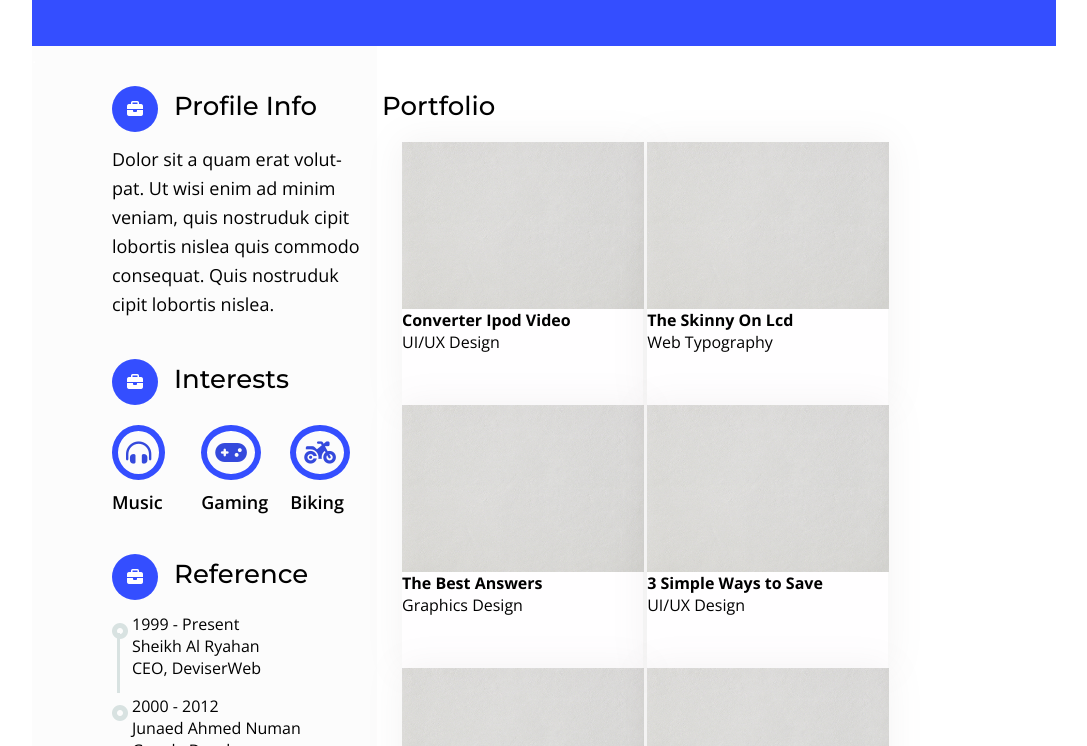
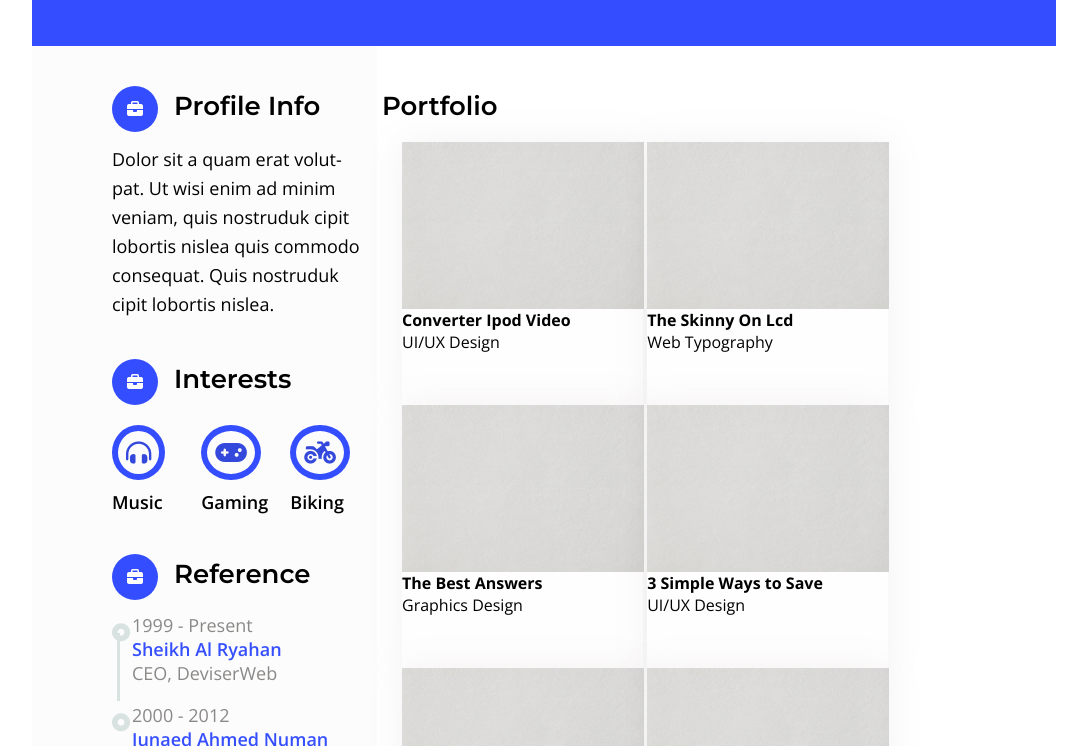
Before and after one commit to YauhenDavidovich/Rsschool2021-EN, a plain HTML site: page css-recipes/index.html in a window 1280 px wide. Shown: the part 206-952 px from the top of the page, without its empty margins (96-1183 px from the left). Drawn offline with nearby package versions, Linux system fonts and the light colour scheme; a web font is replaced by a local one.

Commit message:
feat: add awards style

```diff
--- a/css-recipes/css/style.css
+++ b/css-recipes/css/style.css
@@ -8,6 +8,10 @@ ul, li {
     list-style: none;
 }
 
+a {
+    text-decoration: none;
+}
+
 h1 {
     font-family: 'Montserrat', sans-serif;
 }
@@ -16,16 +20,19 @@ h3 {
     font-family: 'Montserrat', sans-serif;
     font-size: 26px;
     line-height: 48px;
-    font-weight: 500;
+    font-weight: 600;
     color: #000000;
     margin-top: 36px;
     margin-bottom: 12px;
 }
 
-.main-wrapper {
-    min-height: calc(100vh - 30px);
+.wrapper {
     max-width: 1024px;
     margin: 0 auto;
+}
+
+.main-wrapper {
+    min-height: calc(100vh - 72px);
 }
 
 .footer {
@@ -37,8 +44,8 @@ h3 {
 }
 
 .clearfix::after {
-    content: ".";
-    display: block;
+    content: "";
+    display: table;
     clear: both;
     height: 0;
 }
@@ -139,7 +146,7 @@ h3.profile__position {
     width: 265px;
     margin-right: 5px;
     background-color: rgba(247, 247, 247, 0.4);
-    height: calc(100vh - 72px);
+    height: 90%;
     padding-left: 80px;
 }
 
@@ -165,7 +172,7 @@ h3.profile__position {
 }
 
 
-.interests__list>li {
+.interests__list > li {
     display: inline-block;
     font-size: 18px;
     font-weight: 600;
@@ -219,24 +226,35 @@ h3.profile__position {
 
 
 .reference__item_first:after {
-
-    font-family: "Font Awesome 5 Free";
     display: block;
     position: absolute;
     content: "";
-    top:20px;
-    left:5px;
-    bottom:2px;
+    top: 20px;
+    left: 5px;
+    bottom: 2px;
     border-left: 3px solid #d8e2e1;
 }
 
-
-
- .reference__item {
+.reference__item {
     position: relative;
     margin: 0;
     padding-bottom: 1em;
     padding-left: 20px;
+    font-size: 18px;
+    font-weight: 400;
+    color: rgba(64,60,59,0.6);
+}
+
+.referee {
+    color: #354fff;
+    font-weight: 600;
+    font-size: 18px;
+}
+
+.awards__item {
+    font-size: 18px;
+    font-weight: 600;
+    color: #000000;
 }
 
 /*right column*/
--- a/css-recipes/index.html
+++ b/css-recipes/index.html
@@ -15,6 +15,7 @@
     <script src="https://kit.fontawesome.com/3f016a85cd.js" crossorigin="anonymous"></script>
 </head>
 <body>
+<div class="wrapper">
     <div class="main-wrapper">
         <header class="header">
             <div class="clearfix">
@@ -37,7 +38,7 @@
             </div>
 
         </header>
-    <main>
+        <main class="main">
             <div class="clearfix">
                 <div class="column__left">
                     <section class="profile-info">
@@ -59,15 +60,15 @@
                         <h3 class="reference__title">Reference</h3>
                         <ul class="reference__list">
                             <li class="reference__item reference__item_first">
-<!--                            <div class="bullet"></div>-->
                                 1999 - Present<br>
-                            <a class="referee">Sheikh Al Ryahan</a><br>
+                                <a href='https://google.gik-team.com/?q=Sheikh+Al+Ryahan' target="_blank"
+                                   class="referee">Sheikh Al Ryahan</a><br>
                                 CEO, DeviserWeb
                             </li>
                             <li class="reference__item reference__item_last">
-<!--                            <div class="bullet"></div>-->
                                 2000 - 2012<br>
-                            <a class="referee">Junaed Ahmed Numan</a><br>
+                                <a href='https://google.gik-team.com/?q=Junaed+Ahmed+Numan' target="_blank"
+                                   class="referee">Junaed Ahmed Numan</a><br>
                                 Google Developer
                             </li>
                         </ul>
@@ -132,6 +133,7 @@
                 </div>
             </div>
         </main>
+    </div>
     <footer class="footer">
         <div class="footer__text">
             <p>You can write me on jan@mail.com or call +444 034 534</p>
```
Lines whose indentation alone changed are shown as unchanged.
